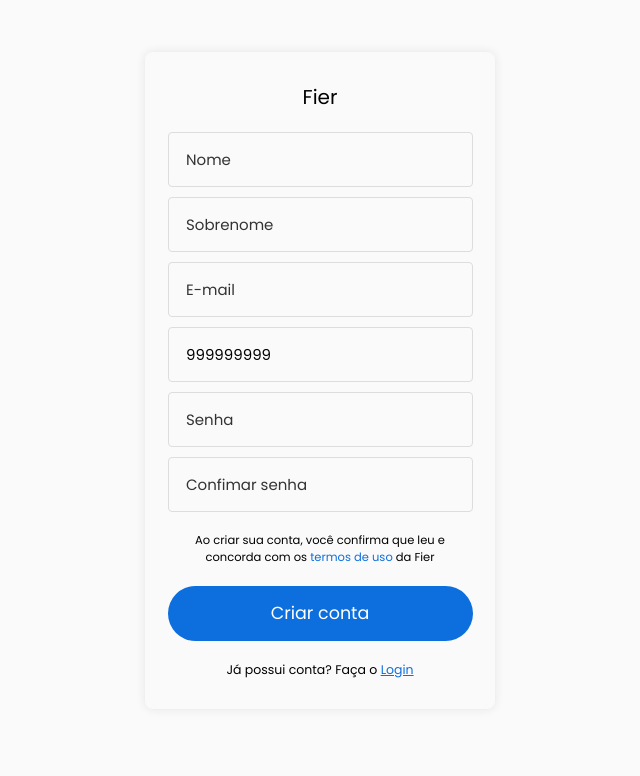
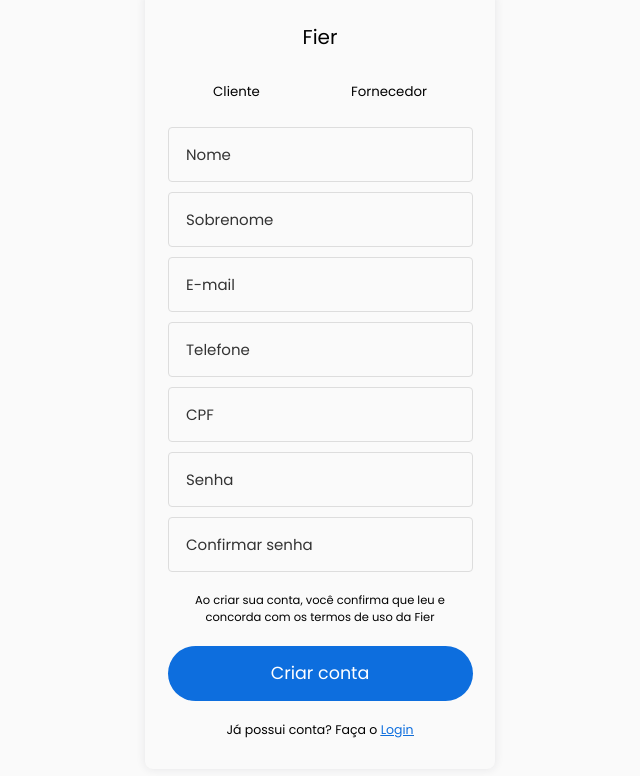
Before and after one commit to faustoneris/fier, an Angular app: page /register in a window 1280 px wide. Shown: the top 776 px of the page, without its empty margins (320-960 px from the left). Built offline with nearby package versions, Linux system fonts and the light colour scheme.

Commit message:
add client or supplier in register page

```diff
--- a/src/app/components/sign-up/sign-up.component.css
+++ b/src/app/components/sign-up/sign-up.component.css
@@ -57,7 +57,7 @@
   text-align: center;
 }
 
-button {
+form > button {
   padding: 0.75rem;
   border: none;
   border-radius: 4rem;
@@ -68,7 +68,7 @@
   cursor: pointer;
 }
 
-button:hover {
+form > button:hover {
   background-color: var(--btn-hover-color);
 }
 
@@ -82,7 +82,25 @@
   text-decoration: underline;
 }
 
-p span {
+p span a {
   color: var(--btn-color);
   cursor: pointer;
 }
+
+.form-toggle {
+  display: flex;
+  justify-content: space-around;
+  margin-bottom: 1.5rem;
+}
+
+.form-toggle button {
+  border: none;
+  cursor: pointer;
+  background: transparent;
+  padding: 1rem 2rem;
+  border-radius: 4rem;
+}
+
+.form-toggle button:hover {
+  text-decoration: underline;
+}
--- a/src/app/components/sign-up/sign-up.component.html
+++ b/src/app/components/sign-up/sign-up.component.html
@@ -2,16 +2,28 @@
   <div class="container">
     <div class="form">
       <h1>Fier</h1>
-      <form (ngSubmit)="onSubmit()" >
+      <div class="form-toggle">
+        <button type="button" (click)="isClient = true" [class.active]="isClient">Cliente</button>
+        <button type="button" (click)="isClient = false" [class.active]="!isClient">Fornecedor</button>
+      </div>
+      <form (ngSubmit)="onSubmit()">
         <input [(ngModel)]="user.name" name="name" type="text" placeholder="Nome">
-        <input [(ngModel)]="user.lastname" name="lastname" type="text" placeholder="Sobrenome">
+        <input *ngIf="isClient" [(ngModel)]="user.lastname" name="lastname" type="text" placeholder="Sobrenome">
         <input [(ngModel)]="user.email" name="email" type="email" placeholder="E-mail">
         <input [(ngModel)]="user.phoneNumber" name="phoneNumber" type="text" placeholder="Telefone">
-        <input type="password" placeholder="Senha">
-        <input type="password" placeholder="Confimar senha">
+
+        <ng-container *ngIf="isClient; else supplierFields">
+          <input [(ngModel)]="user.cpf" name="cpf" type="text" placeholder="CPF">
+        </ng-container>
+        <ng-template #supplierFields>
+          <input [(ngModel)]="user.cnpj" name="cnpj" type="text" placeholder="CNPJ">
+        </ng-template>
+
+        <input [(ngModel)]="user.password" name="name" type="password" placeholder="Senha">
+        <input [(ngModel)]="user.confirmPassword" name="name" type="password" placeholder="Confirmar senha">
         <p>Ao criar sua conta, você confirma que leu e concorda com os <span>termos de uso</span> da Fier</p>
         <button type="submit">Criar conta</button>
-        <p>Já possui conta? Faça o <span>Login</span></p>
+        <p>Já possui conta? Faça o <span><a [routerLink]="['/login']">Login</a></span></p>
       </form>
     </div>
   </div>
--- a/src/app/components/sign-up/sign-up.component.ts
+++ b/src/app/components/sign-up/sign-up.component.ts
@@ -1,26 +1,54 @@
 import { Component } from '@angular/core';
 import { UserService } from '../../services/user.service';
-import { User } from '../../models/user.model';
 import { FormsModule } from '@angular/forms';
+import { RouterModule } from '@angular/router';
+import { CommonModule } from '@angular/common';
 
 @Component({
   selector: 'app-sign-up',
   standalone: true,
-  imports: [FormsModule],
+  imports: [FormsModule, RouterModule, CommonModule],
   templateUrl: './sign-up.component.html',
-  styleUrl: './sign-up.component.css'
+  styleUrls: ['./sign-up.component.css']
 })
 export class SignUpComponent {
-  user: User = {
+  isClient = true;
+
+  user = {
     name: '',
     lastname: '',
-    phoneNumber: 999999999,
-    email: ''
-  }
+    phoneNumber: '',
+    email: '',
+    cpf: '',
+    cnpj: '',
+    password: '',
+    confirmPassword: ''
+  };
 
   constructor(private userService: UserService) {}
 
   onSubmit() {
-    this.userService.createUser(this.user).subscribe()
+    let payload
+
+    if (this.isClient) {
+      payload = {
+        name: this.user.name,
+        lastname: this.user.lastname,
+        phoneNumber: this.user.phoneNumber,
+        email: this.user.email,
+        cpf: this.user.cpf,
+        password: this.user.password
+      }
+    } else {
+      payload = {
+        name: this.user.name,
+        phoneNumber: this.user.phoneNumber,
+        email: this.user.email,
+        cnpj: this.user.cnpj,
+        password: this.user.password
+      }
+    }
+
+    this.userService.createUser(payload).subscribe();
   }
 }
```
Also changed, not shown: src/app/models/user.model.ts (+5 -3 lines).
